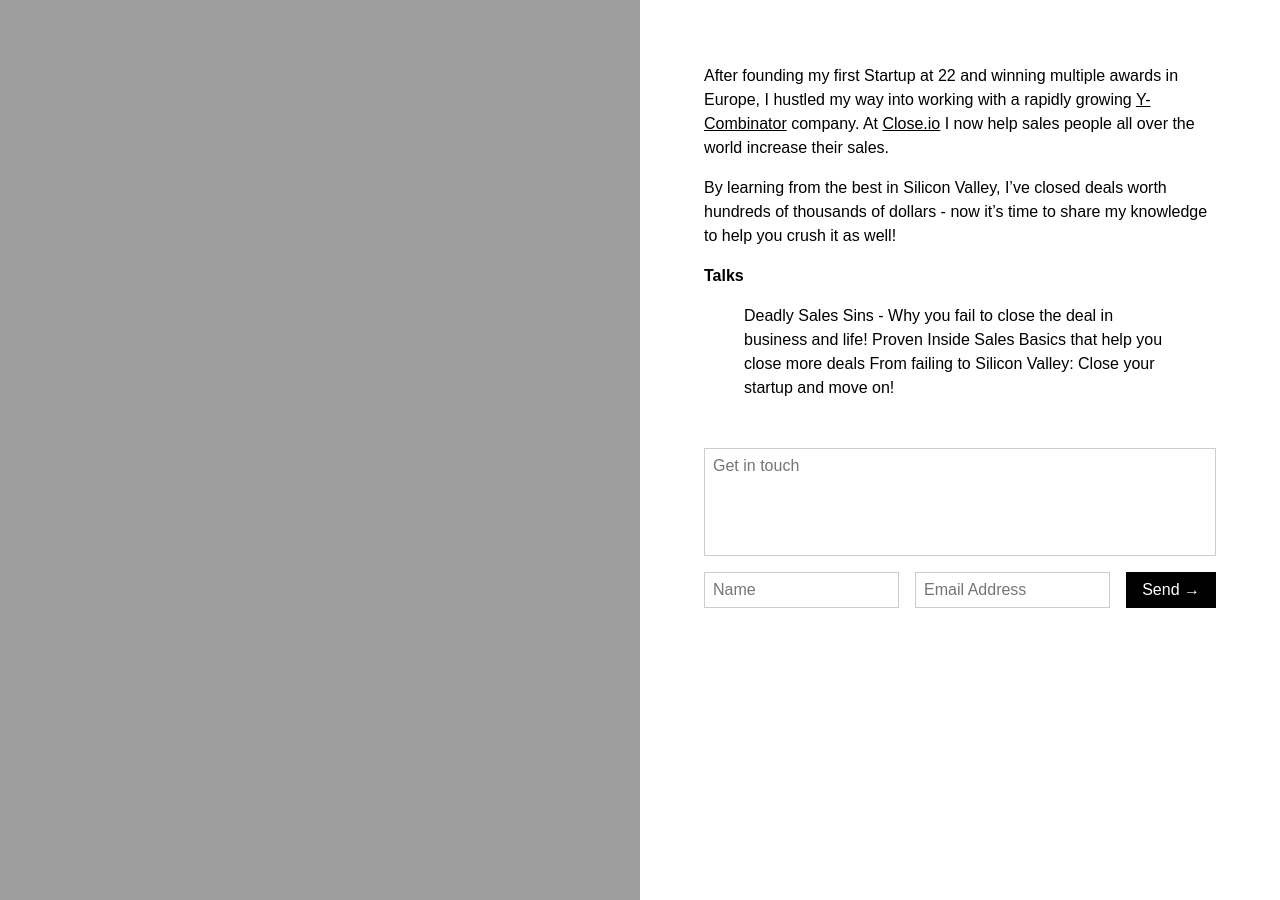
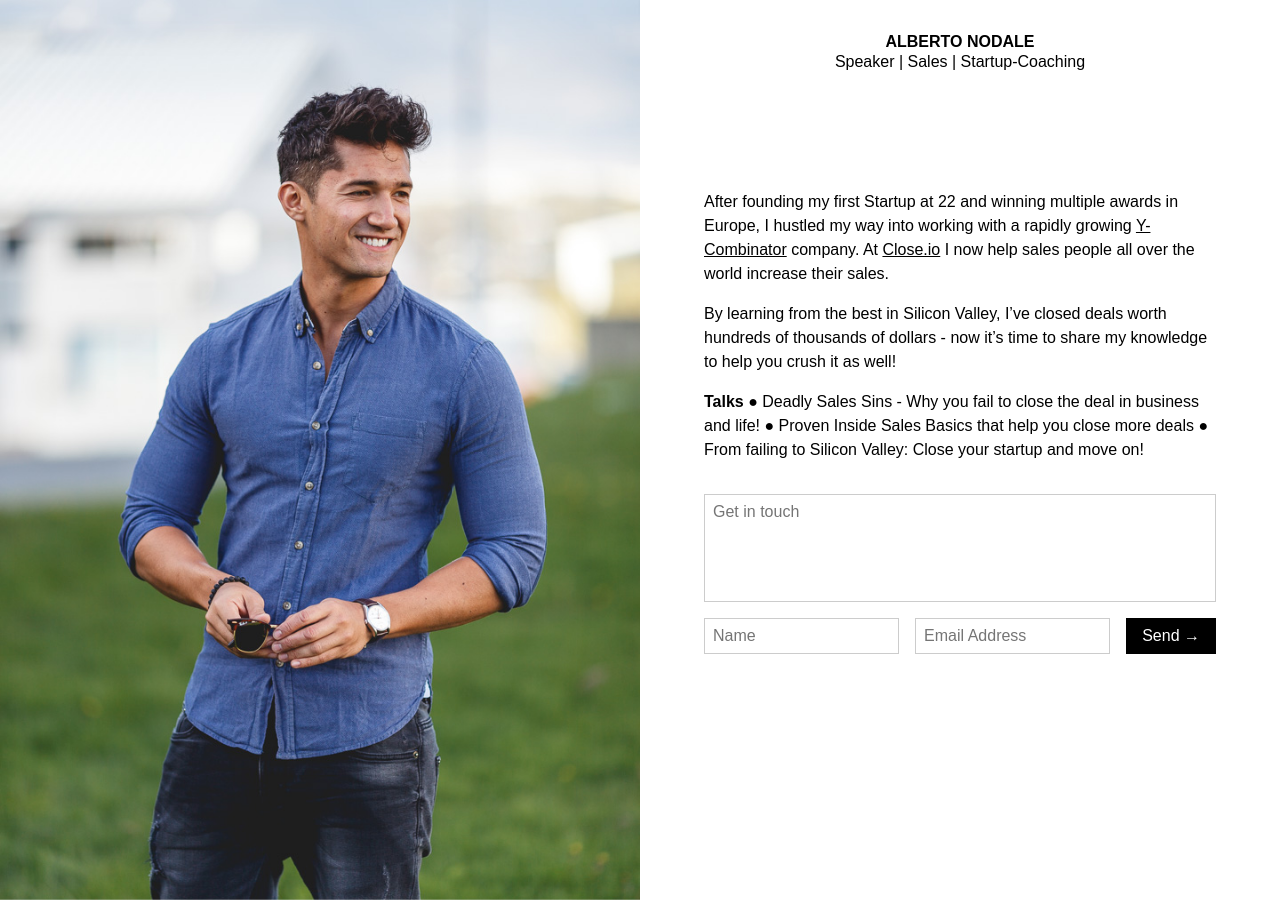
Before and after one commit to Albertonodale/albertonodale.com, a Jekyll site: the page built from index.md, in a window 1280 px wide. Built offline with Jekyll 4.4.1, drawn with Linux system fonts in a browser that asks for light colours; nearby versions of some CDN libraries; our own code applies the rules of GitHub Pages for plain Markdown files; a script that is not in the unit is left out.

Commit message:
Update index.md

```diff
--- a/index.md
+++ b/index.md
@@ -26,6 +25,6 @@
 By learning from the best in Silicon Valley, I’ve closed deals worth hundreds of thousands of dollars - now it’s time to share my knowledge to help you crush it as well!
 
 **Talks**
-> Deadly Sales Sins - Why you fail to close the deal in business and life!
-> Proven Inside Sales Basics that help you close more deals
-> From failing to Silicon Valley: Close your startup and move on!
+● Deadly Sales Sins - Why you fail to close the deal in business and life!
+● Proven Inside Sales Basics that help you close more deals
+● From failing to Silicon Valley: Close your startup and move on!
```
Also changed, not shown: other parts of index.md (+0 -1 lines).
